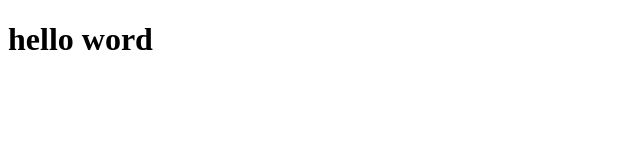
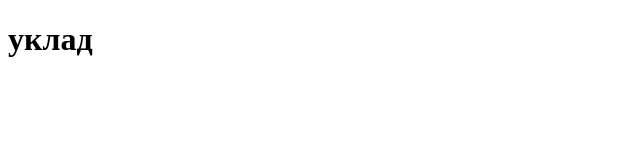
Before and after one commit to SwarmGost404/Uklad, a plain HTML site: page index.html in a window 1280 px wide. Shown: the whole page, without its empty margins (0-640 px from the left). Drawn offline with Linux system fonts and the light colour scheme.

Commit message:
Uklad.1.2

```diff
--- a/index.html
+++ b/index.html
@@ -6,6 +6,6 @@
     <title>Uklad</title>
 </head>
 <body>
-    <h1>hello word</h1>
+    <h1>уклад</h1>
 </body>
 </html>
```
